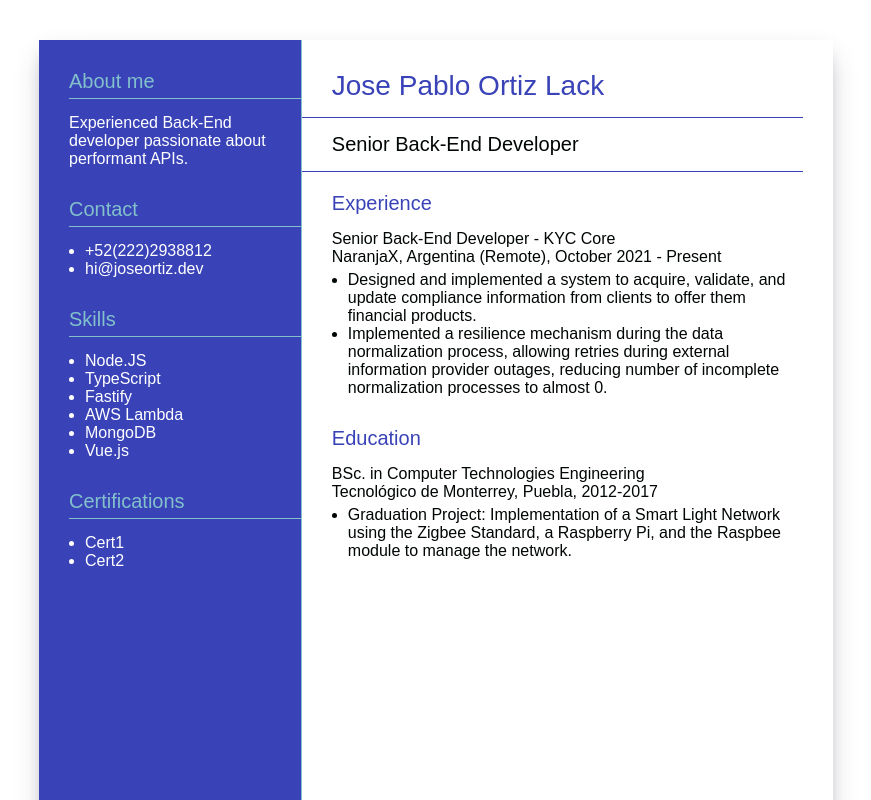
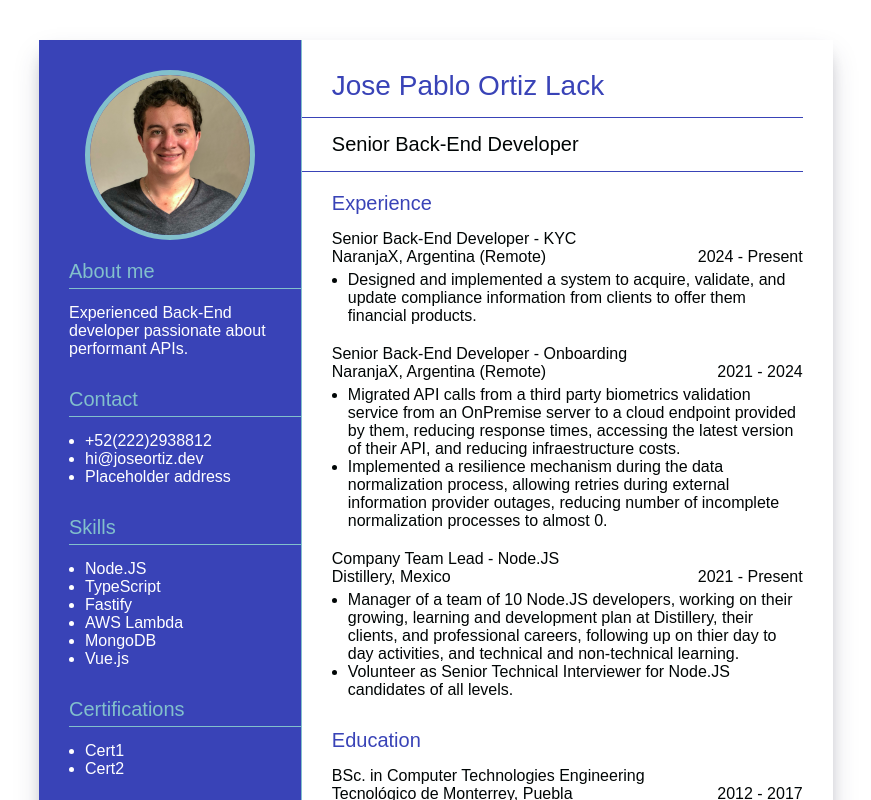
Before and after one commit to sudopriestmx/resume-builder, a Vue app: page / in a window 1280 px wide. Shown: the top 800 px of the page, without its empty margins (1-872 px from the left). Built offline with nearby package versions, Linux system fonts and the light colour scheme.

Commit message:
added data rendering logic to CV contents and a profile picture

```diff
--- a/src/App.vue
+++ b/src/App.vue
@@ -3,29 +3,26 @@
     <div id="resume" class="d-flex">
       <div class="left-col">
         <div class="resume-section">
-          <h4 class="section-headline">About me</h4>
-          <div>Experienced Back-End developer passionate about performant APIs.</div>
+          <img :src="imageUrl" alt="profile picture" class="profile-pic" />
+          <h4 class="section-headline">{{ headlines[0] }}</h4>
+          <div>{{ introText }}</div>
         </div>
         <div class="resume-section">
-          <h4 class="section-headline">Contact</h4>
+          <h4 class="section-headline">{{ headlines[1] }}</h4>
           <ul>
-            <li>+52(222)2938812</li>
-            <li>hi@joseortiz.dev</li>
+            <li>{{ contact.phone }}</li>
+            <li>{{ contact.email }}</li>
+            <li>{{ contact.address }}</li>
           </ul>
         </div>
         <div class="resume-section">
-          <h4 class="section-headline">Skills</h4>
+          <h4 class="section-headline">{{ headlines[2] }}</h4>
           <ul>
-            <li>Node.JS</li>
-            <li>TypeScript</li>
-            <li>Fastify</li>
-            <li>AWS Lambda</li>
-            <li>MongoDB</li>
-            <li>Vue.js</li>
+            <li v-for="(skill, index) in skills" :key="index">{{ skill }}</li>
           </ul>
         </div>
         <div class="resume-section">
-          <h4 class="section-headline">Certifications</h4>
+          <h4 class="section-headline">{{ headlines[3] }}</h4>
           <ul>
             <li>Cert1</li>
             <li>Cert2</li>
@@ -33,39 +30,101 @@
         </div>
       </div>
       <div class="right-col">
-        <div class="personal-name">Jose Pablo Ortiz Lack</div>
-        <div class="personal-title">Senior Back-End Developer</div>
+        <div class="personal-name">{{ name }}</div>
+        <div class="personal-title">{{ title }}</div>
         <div class="resume-section">
-          <h4 class="section-headline">Experience</h4>
-          <div>Senior Back-End Developer - KYC Core</div>
-          <div>NaranjaX, Argentina (Remote), October 2021 - Present</div>
-          <ul>
-            <li>
-              Designed and implemented a system to acquire, validate, and update compliance
-              information from clients to offer them financial products.
-            </li>
-            <li>
-              Implemented a resilience mechanism during the data normalization process, allowing
-              retries during external information provider outages, reducing number of incomplete
-              normalization processes to almost 0.
-            </li>
-          </ul>
+          <h4 class="section-headline">{{ headlines[4] }}</h4>
+          <div v-for="(item, index) in experience" :key="index" class="inner-section">
+            <div>{{ item.title }}</div>
+            <div class="d-flex justify-content-between">
+              <div>{{ item.company }}, {{ item.location }}</div>
+              <div>{{ item.date }}</div>
+            </div>
+            <ul>
+              <li v-for="(desc, innerIndex) in item.description" :key="innerIndex">{{ desc }}</li>
+            </ul>
+          </div>
         </div>
         <div class="resume-section">
-          <h4 class="section-headline">Education</h4>
-          <div>BSc. in Computer Technologies Engineering</div>
-          <div>Tecnológico de Monterrey, Puebla, 2012-2017</div>
-          <ul>
-            <li>
-              Graduation Project: Implementation of a Smart Light Network using the Zigbee Standard,
-              a Raspberry Pi, and the Raspbee module to manage the network.
-            </li>
-          </ul>
+          <h4 class="section-headline">{{ headlines[5] }}</h4>
+
+          <div v-for="(item, index) in education" :key="index" class="inner-section">
+            <div>{{ item.title }}</div>
+            <div class="d-flex justify-content-between">
+              <div>{{ item.university }}, {{ item.location }}</div>
+              <div>{{ item.date }}</div>
+            </div>
+            <ul>
+              <li v-for="(desc, innerIndex) in item.description" :key="innerIndex">{{ desc }}</li>
+            </ul>
+          </div>
         </div>
       </div>
     </div>
   </main>
 </template>
+
+<script>
+export default {
+  data() {
+    return {
+      name: 'Jose Pablo Ortiz Lack',
+      title: 'Senior Back-End Developer',
+      introText: 'Experienced Back-End developer passionate about performant APIs.',
+      imageUrl: '/profile_pic.jpeg',
+      headlines: ['About me', 'Contact', 'Skills', 'Certifications', 'Experience', 'Education'],
+      contact: {
+        phone: '+52(222)2938812',
+        email: 'hi@joseortiz.dev',
+        address: 'Placeholder address',
+      },
+      skills: ['Node.JS', 'TypeScript', 'Fastify', 'AWS Lambda', 'MongoDB', 'Vue.js'],
+      experience: [
+        {
+          title: 'Senior Back-End Developer - KYC',
+          company: 'NaranjaX',
+          location: 'Argentina (Remote)',
+          date: '2024 - Present',
+          description: [
+            'Designed and implemented a system to acquire, validate, and update compliance information from clients to offer them financial products.',
+          ],
+        },
+        {
+          title: 'Senior Back-End Developer - Onboarding',
+          company: 'NaranjaX',
+          location: 'Argentina (Remote)',
+          date: '2021 - 2024',
+          description: [
+            'Migrated API calls from a third party biometrics validation service from an OnPremise server to a cloud endpoint provided by them, reducing response times, accessing the latest version of their API, and reducing infraestructure costs.',
+            'Implemented a resilience mechanism during the data normalization process, allowing retries during external information provider outages, reducing number of incomplete normalization processes to almost 0.',
+          ],
+        },
+        {
+          title: 'Company Team Lead - Node.JS',
+          company: 'Distillery',
+          location: 'Mexico',
+          date: '2021 - Present',
+          description: [
+            'Manager of a team of 10 Node.JS developers, working on their growing, learning and development plan at Distillery, their clients, and professional careers, following up on thier day to day activities, and technical and non-technical learning.',
+            'Volunteer as Senior Technical Interviewer for Node.JS candidates of all levels.',
+          ],
+        },
+      ],
+      education: [
+        {
+          title: 'BSc. in Computer Technologies Engineering',
+          university: 'Tecnológico de Monterrey',
+          location: 'Puebla',
+          date: '2012 - 2017',
+          description: [
+            'Graduation Project: Implementation of a Smart Light Network using the Zigbee Standard, a Raspberry Pi, and the Raspbee module to manage the network.',
+          ],
+        },
+      ],
+    }
+  },
+}
+</script>
 
 <style scoped>
 #resume {
@@ -138,4 +197,20 @@
   margin-block-end: 0px;
   margin-block-start: 5px;
 }
+
+.profile-pic {
+  display: block;
+  width: 160px;
+  height: 160px;
+  border: 5px solid var(--highlight-color-left);
+  margin-bottom: 20px;
+  object-fit: cover;
+  margin-left: auto;
+  margin-right: auto;
+  border-radius: 50%;
+}
+
+.inner-section {
+  margin-bottom: 20px;
+}
 </style>
--- a/src/assets/main.css
+++ b/src/assets/main.css
@@ -1,4 +1,13 @@
 /* global styling goes here */
+:root {
+  --highlight-color-left: #82c0cc;
+  --background-color-left: #3943b7;
+  --text-color-left: #ffffff;
+  --highlight-color-right: #3943b7;
+  --background-color-right: #ffffff;
+  --text-color-right: #000505;
+}
+
 body {
   font-family: sans-serif;
   font-size: 16px;
@@ -10,11 +19,7 @@ body {
 .d-flex {
   display: flex;
 }
-:root {
-  --highlight-color-left: #82c0cc;
-  --background-color-left: #3943b7;
-  --text-color-left: #ffffff;
-  --highlight-color-right: #3943b7;
-  --background-color-right: #ffffff;
-  --text-color-right: #000505;
+
+.justify-content-between {
+  justify-content: space-between;
 }
```
Also changed, not shown: public/profile_pic.jpeg (added).
